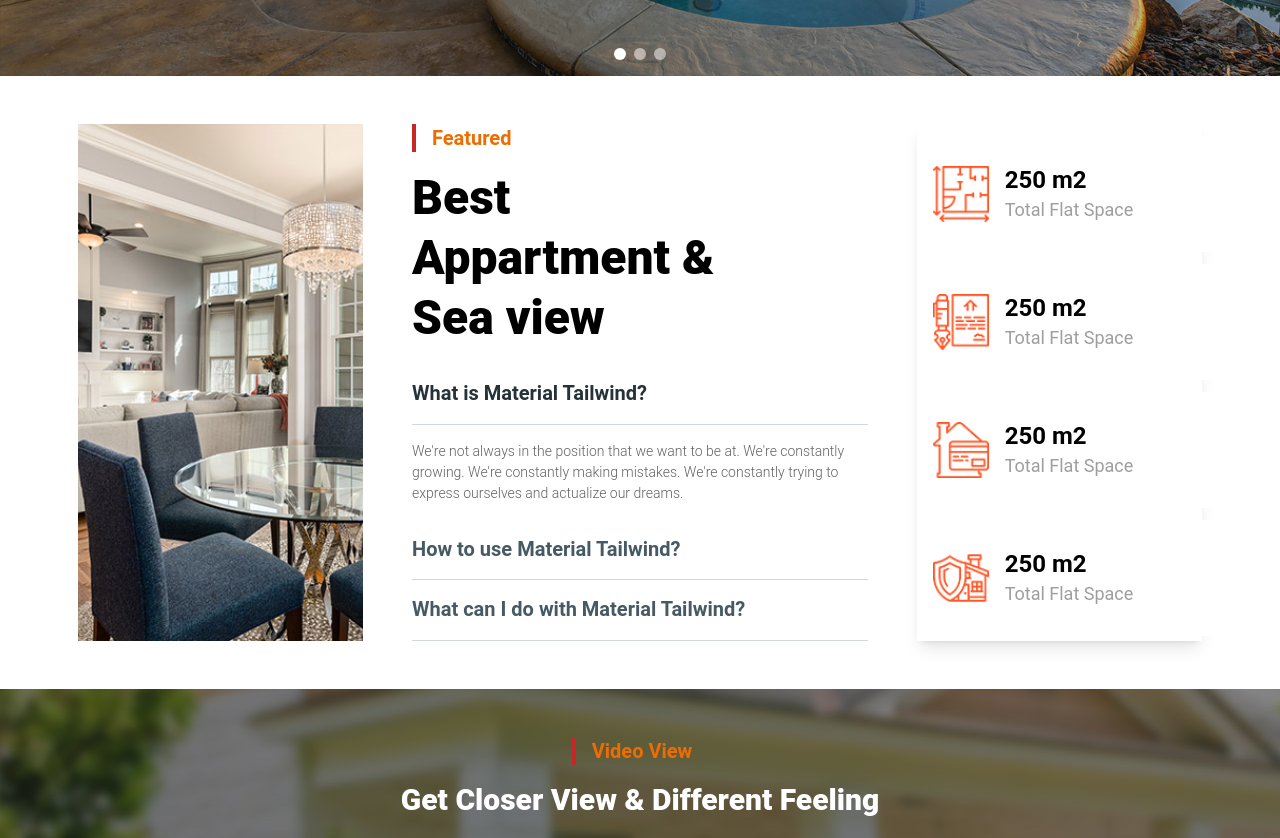
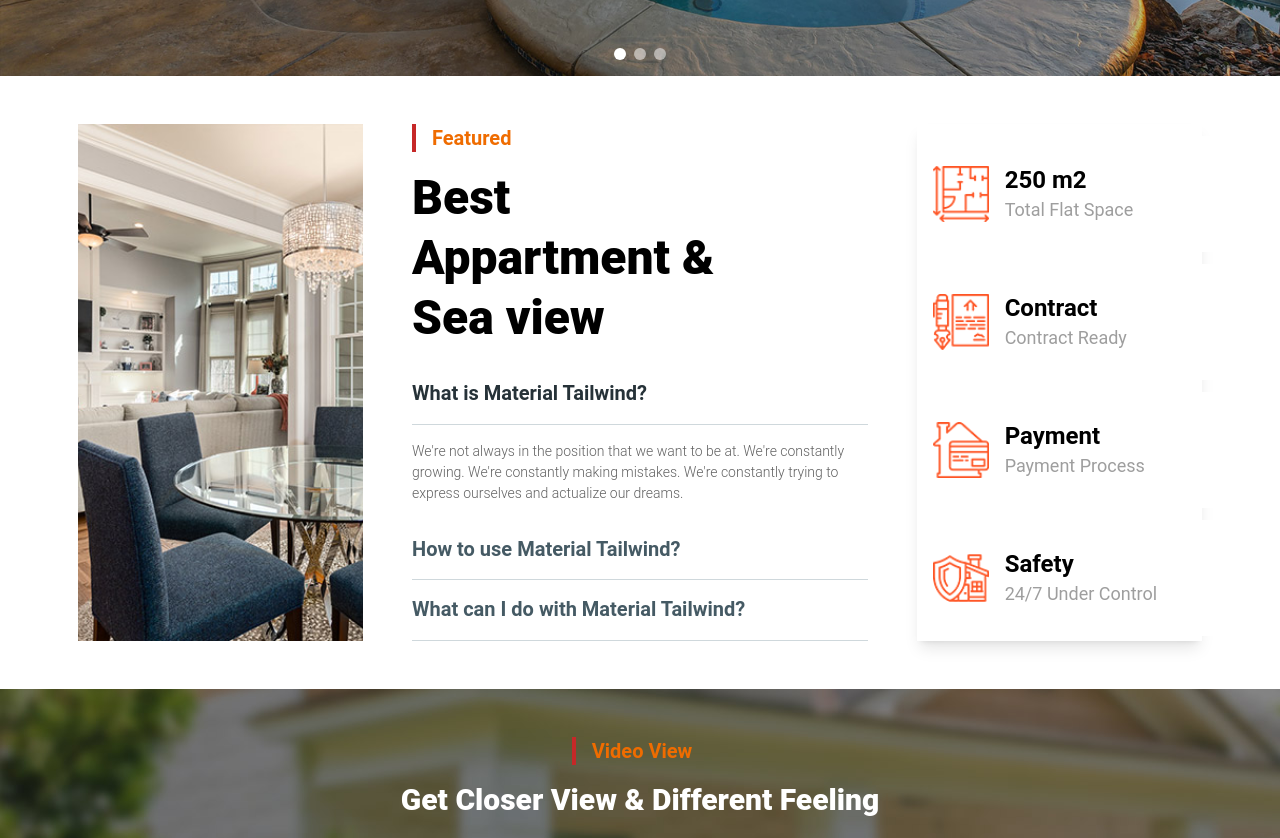
Before and after one commit to Swapvp/React_Villa, a React (Vite) app: page / in a window 1280 px wide. Shown: the part 720-1558 px from the top of the page. Built offline with nearby package versions, Linux system fonts and the light colour scheme.

Commit message:
property-card

```diff
--- /dev/null
+++ b/src/Components/InfoTable.jsx
@@ -0,0 +1,24 @@
+import React from "react";
+
+function InfoTable({ data }) {
+  return (
+    <div className="bg-white shadow-lg w-[25%] ">
+      {data.map((elem, i) => {
+        return (
+          <div
+            key={i}
+            className="flex items-center justify-start bg-white  p-4 rounded w-80 py-7 gap-4 mt-3"
+          >
+            <img className="w-14 " src={elem.src} alt="" />
+            <div>
+              <h2 className="font-bold text-2xl">{elem.heading}</h2>
+              <p className="text-lg text-gray-500">{elem.subHeading}</p>
+            </div>
+          </div>
+        );
+      })}
+    </div>
+  );
+}
+
+export default InfoTable;
--- /dev/null
+++ b/src/Components/PropertyCard.jsx
@@ -0,0 +1,52 @@
+import React from "react";
+
+function PropertyCard({ data }) {
+  return (
+    <>
+      {data.map((item, i) => {
+        return (
+          <div key={i} className="bg-blue-gray-50 w-96 h-auto p-4 rounded-lg">
+            <div>
+              <img src={item.src} alt="" className="rounded-xl" />
+            </div>
+            <div className="flex justify-between items-center my-4">
+              <p className="px-4 py-2 text-sm bg-red-100 rounded-lg">
+                {item.type}
+              </p>
+              <p className="text-orange-800 font-bold text-2xl">
+                ${item.price}
+              </p>
+            </div>
+            <div>
+              <h2 className="font-bold text-xl my-3">{item.headiing}</h2>
+            </div>
+            <div className="flex flex-wrap gap-3 border-b-2 my-5 pb-5 border-solid border-gray-50 ">
+              <p>
+                Bedrooms: <span className="font-bold">{item.bedroom}</span>
+              </p>
+              <p>
+                Bathrooms: <span className="font-bold">{item.bathrooms}</span>
+              </p>
+              <p>
+                Area: <span className="font-bold">{item.area}</span>
+              </p>
+              <p>
+                Floor: <span className="font-bold">{item.floor}</span>
+              </p>
+              <p>
+                Parking: <span className="font-bold">{item.parking}</span>
+              </p>
+            </div>
+            <div className="text-center my-3">
+              <button className="bg-black text-white hover:bg-orange-700 rounded-full py-2 px-4">
+                Schedule a visit
+              </button>
+            </div>
+          </div>
+        );
+      })}
+    </>
+  );
+}
+
+export default PropertyCard;
--- a/src/Pages/Home.jsx
+++ b/src/Pages/Home.jsx
@@ -12,6 +12,8 @@ import Forms from "../Components/Forms";
 import bgImage from "../assets/images/contact-bg.jpg";
 import videoImage from "../assets/images/video-frame.jpg";
 import { FaPlayCircle } from "react-icons/fa";
+import InfoTable from "../Components/InfoTable";
+import PropertyCard from "../Components/PropertyCard";
 
 const Home = () => {
   const [open, setOpen] = React.useState(1);
@@ -26,18 +28,18 @@ const Home = () => {
     },
     {
       src: "src/assets/images/info-icon-02.png",
-      heading: "250 m2",
-      subHeading: "Total Flat Space",
+      heading: "Contract",
+      subHeading: "Contract Ready",
     },
     {
       src: "src/assets/images/info-icon-03.png",
-      heading: "250 m2",
-      subHeading: "Total Flat Space",
+      heading: "Payment",
+      subHeading: "Payment Process",
     },
     {
       src: "src/assets/images/info-icon-04.png",
-      heading: "250 m2",
-      subHeading: "Total Flat Space",
+      heading: "Safety",
+      subHeading: "24/7 Under Control",
     },
   ];
 
@@ -61,6 +63,75 @@ const Home = () => {
 
   const mapUrl =
     "https://www.google.com/maps/embed?pb=!1m18!1m12!1m3!1d3153.4348392449994!2d-122.4210912846821!3d37.77926097975606!2m3!1f0!2f0!3f0!3m2!1i1024!2i768!4f13.1!3m3!1m2!1s0x8085818fd26b4f3d%3A0x7a7b8748493e9dd2!2sSan%20Francisco%2C%20CA!5e0!3m2!1sen!2sus!4v1600000000000!5m2!1sen!2sus";
+
+  const cardHome = [
+    {
+      src: "src/assets/images/property-01.jpg",
+      type: "Luxury Villa",
+      price: "2,264.000",
+      headiing: "18 New Street Miami, OR 97219",
+      bedroom: "8",
+      bathrooms: "8",
+      area: "45m2",
+      floor: "3",
+      parking: "6 Spots",
+    },
+    {
+      src: "src/assets/images/property-02.jpg",
+      type: "Luxury Villa",
+      price: "1.180.000",
+      headiing: "54 Mid Street Florida, OR 27001",
+      bedroom: "6",
+      bathrooms: "5",
+      area: "45m2",
+      floor: "3",
+      parking: "8 Spots",
+    },
+    {
+      src: "src/assets/images/property-03.jpg",
+      type: "Luxury Villa",
+      price: "1.460.000",
+      headiing: "26 Old Street Miami, OR 38540",
+      bedroom: "5",
+      bathrooms: "4",
+      area: "225m2",
+      floor: "3",
+      parking: "10 Spots",
+    },
+    {
+      src: "src/assets/images/property-04.jpg",
+      type: "Apartment",
+      price: "584.500",
+      headiing: "12 New Street Miami, OR 12650",
+      bedroom: "4",
+      bathrooms: "3",
+      area: "125m2",
+      floor: "25th",
+      parking: "2 cars",
+    },
+    {
+      src: "src/assets/images/property-05.jpg",
+      type: "Penthouse",
+      price: "925.600",
+      headiing: "34 Beach Street Miami, OR 42680",
+      bedroom: "4",
+      bathrooms: "4",
+      area: "180m2",
+      floor: "38th",
+      parking: "2 cars",
+    },
+    {
+      src: "src/assets/images/property-06.jpg",
+      type: "Modern Condo",
+      price: "450.000",
+      headiing: "22 New Street Portland, OR 16540",
+      bedroom: "3",
+      bathrooms: "2",
+      area: "165m2",
+      floor: "26th",
+      parking: "3 cars",
+    },
+  ];
   return (
     <>
       <Nav />
@@ -138,22 +209,7 @@ const Home = () => {
               </Accordion>
             </div>
           </div>
-          <div className="bg-white shadow-lg w-[25%] ">
-            {featureData.map((elem, i) => {
-              return (
-                <div
-                  key={i}
-                  className="flex items-center justify-start bg-white  p-4 rounded w-80 py-7 gap-4 mt-3"
-                >
-                  <img className="w-14 " src={elem.src} alt="" />
-                  <div>
-                    <h2 className="font-bold text-2xl">{elem.heading}</h2>
-                    <p className="text-lg text-gray-500">{elem.subHeading}</p>
-                  </div>
-                </div>
-              );
-            })}
-          </div>
+          <InfoTable data={featureData} />
         </div>
       </section>
       {/* Section 2 */}
@@ -194,6 +250,23 @@ const Home = () => {
         </div>
       </section>
       {/* Video sec */}
+
+      {/* property card sec */}
+
+      <section className="container mx-auto  p-12">
+        <div className="flex flex-col justify-center items-center p-8">
+          <p className=" text-orange-800 border-l-4 border-red-800 font-bold text-xl px-4">
+            Contact Us
+          </p>
+          <h1 className="text-3xl text-black font-extrabold my-4 leading-tight ">
+            Get In Touch With Our Agents
+          </h1>
+        </div>
+        <div className="flex flex-wrap gap-7 justify-center">
+          <PropertyCard data={cardHome} />
+        </div>
+      </section>
+      {/* property card sec */}
 
       {/* Contact sec */}
 
```
